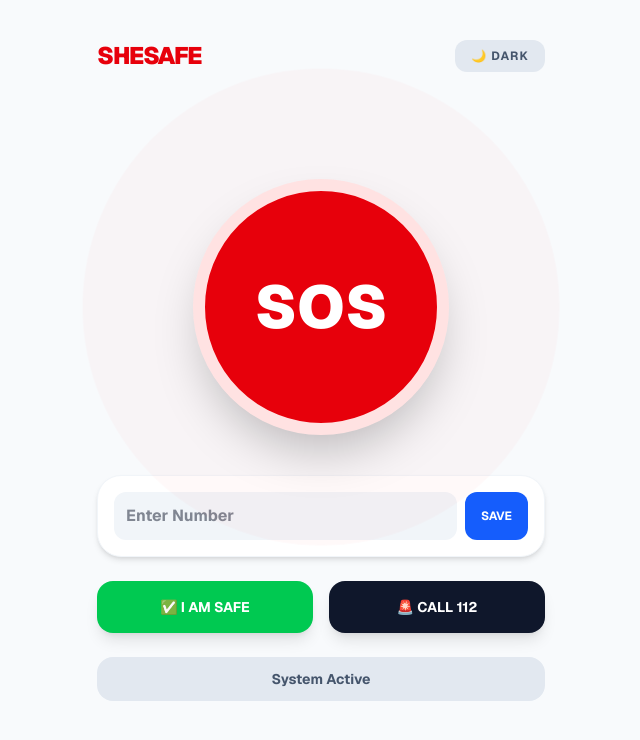
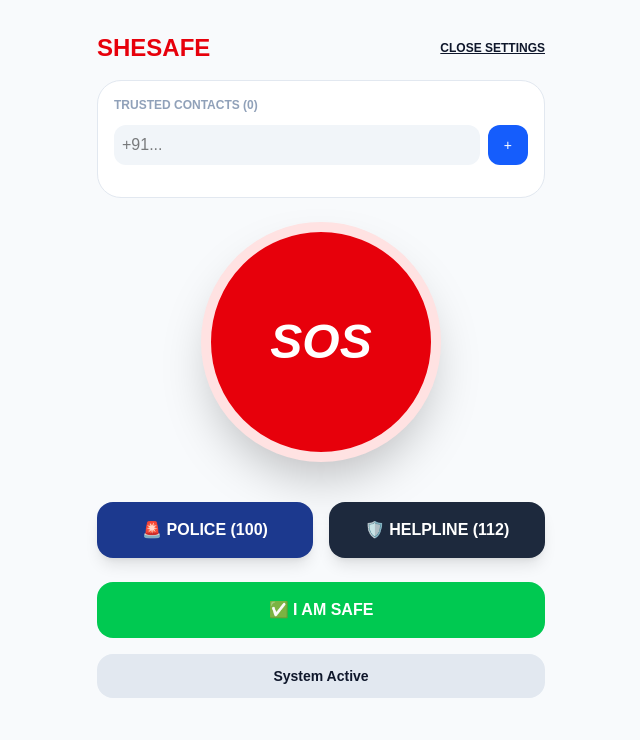
Before and after one commit to Poojakamblee/women-safety-site, a Next.js app: page / in a window 1280 px wide. Both pictures are taken after a click on the button "SOS". Shown: the top 740 px of the page, without its empty margins (319-959 px from the left). Built offline with nearby package versions, Linux system fonts and the light colour scheme.

Commit message:
feat: added multi-contact support and police 100 button

```diff
--- a/app/page.tsx
+++ b/app/page.tsx
@@ -9,54 +9,48 @@ export default function WomenSafetyApp() {
   const [location, setLocation] = useState<{lat: number, lng: number} | null>(null);
   const [battery, setBattery] = useState<number | null>(null);
   const [userId] = useState(() => "User-" + Math.floor(1000 + Math.random() * 9000));
-  const [trustedNumber, setTrustedNumber] = useState("");
-  const [showInput, setShowInput] = useState(false);
 
-  // DARK MODE STATE
+  // 1. MULTI-CONTACT STATE
+  const [contacts, setContacts] = useState<string[]>([]);
+  const [newContact, setNewContact] = useState("");
+  const [showSettings, setShowSettings] = useState(false);
   const [darkMode, setDarkMode] = useState(false);
 
-  // Load preferences (Contact & Theme)
   useEffect(() => {
-    const savedNumber = localStorage.getItem("shesafe_contact");
-    if (savedNumber) setTrustedNumber(savedNumber);
-
-    const savedTheme = localStorage.getItem("shesafe_theme");
-    if (savedTheme === "dark") setDarkMode(true);
+    const saved = localStorage.getItem("shesafe_contacts");
+    if (saved) setContacts(JSON.parse(saved));
+    if (localStorage.getItem("shesafe_theme") === "dark") setDarkMode(true);
   }, []);
 
-  // Toggle Theme Function
-  const toggleTheme = () => {
-    const newMode = !darkMode;
-    setDarkMode(newMode);
-    localStorage.setItem("shesafe_theme", newMode ? "dark" : "light");
+  const addContact = () => {
+    if (newContact && !contacts.includes(newContact)) {
+      const updated = [...contacts, newContact];
+      setContacts(updated);
+      localStorage.setItem("shesafe_contacts", JSON.stringify(updated));
+      setNewContact("");
+    }
   };
 
-  const saveContact = () => {
-    localStorage.setItem("shesafe_contact", trustedNumber);
-    setShowInput(false);
+  const removeContact = (num: string) => {
+    const updated = contacts.filter(c => c !== num);
+    setContacts(updated);
+    localStorage.setItem("shesafe_contacts", JSON.stringify(updated));
   };
 
-  useEffect(() => {
-    if ("getBattery" in navigator) {
-      (navigator as any).getBattery().then((bat: any) => {
-        setBattery(Math.round(bat.level * 100));
-      });
-    }
-  }, []);
-
   const triggerSOS = () => {
-    if (!trustedNumber) {
-      alert("Please add a trusted contact first!");
-      setShowInput(true);
+    if (contacts.length === 0) {
+      alert("Please add at least one contact!");
+      setShowSettings(true);
       return;
     }
-    setStatus("Fetching Location...");
+
     if (navigator.geolocation) {
       navigator.geolocation.getCurrentPosition((pos) => {
         const { latitude, longitude } = pos.coords;
         setLocation({ lat: latitude, lng: longitude });
-        setStatus("ALERT SENT!");
+        setStatus("SOS SENT TO ALL");
 
+        // Update Firebase
         set(ref(db, `alerts/${userId}`), {
           location: { lat: latitude, lng: longitude },
           status: "EMERGENCY",
@@ -65,97 +59,69 @@ export default function WomenSafetyApp() {
           userId: userId
         });
 
-        const mapLink = `http://maps.google.com/?q=${latitude},${longitude}`;
-        const message = `🚨 SOS! I need help. My live location: ${mapLink}. Battery: ${battery}%`;
-        window.location.href = `sms:${trustedNumber}?body=${encodeURIComponent(message)}`;
+        // SMS Logic for Multiple Numbers
+        const mapLink = `https://www.google.com/maps?q=${latitude},${longitude}`;
+        const message = encodeURIComponent(`🚨 SOS! Help me. Location: ${mapLink}`);
+
+        // On mobile, joining with commas triggers a group text or multi-send
+        const numbers = contacts.join(",");
+        window.location.href = `sms:${numbers}?body=${message}`;
       });
     }
   };
 
-  const clearSOS = () => {
-    set(ref(db, `alerts/${userId}`), null);
-    setStatus("System Active - Safe");
-    setLocation(null);
-  };
-
   return (
-    // Dynamic background and text colors based on darkMode state
-    <main className={`min-h-screen transition-colors duration-500 flex flex-col items-center p-4 font-sans
-      ${darkMode ? 'bg-slate-950 text-white' : 'bg-slate-50 text-slate-900'}`}>
+    <main className={`min-h-screen p-4 transition-colors duration-500 ${darkMode ? 'bg-slate-950 text-white' : 'bg-slate-50 text-slate-900'}`}>
 
       {/* Header */}
-      <div className="w-full max-w-md flex justify-between items-center py-6">
-        <h1 className={`text-2xl font-black tracking-tighter ${darkMode ? 'text-red-500' : 'text-red-600'}`}>SHESAFE</h1>
-
-        {/* THEME TOGGLE BUTTON */}
-        <button
-          onClick={toggleTheme}
-          className={`px-4 py-2 rounded-xl text-xs font-bold uppercase tracking-widest transition-all
-            ${darkMode ? 'bg-slate-800 text-yellow-400' : 'bg-slate-200 text-slate-600'}`}
-        >
-          {darkMode ? '☀️ Light' : '🌙 Dark'}
+      <div className="max-w-md mx-auto flex justify-between py-4">
+        <h1 className="text-2xl font-black text-red-600">SHESAFE</h1>
+        <button onClick={() => setShowSettings(!showSettings)} className="text-xs font-bold uppercase underline">
+          {showSettings ? "Close Settings" : "Manage Contacts"}
         </button>
       </div>
 
-      <div className="flex-1 flex flex-col items-center justify-center w-full max-w-md">
+      <div className="max-w-md mx-auto flex flex-col items-center">
+
+        {/* SETTINGS PANEL */}
+        {showSettings && (
+          <div className={`w-full p-4 rounded-3xl mb-6 border ${darkMode ? 'bg-slate-900 border-slate-800' : 'bg-white border-slate-200'}`}>
+            <h2 className="text-xs font-bold uppercase mb-3 text-slate-400">Trusted Contacts ({contacts.length})</h2>
+            <div className="flex gap-2 mb-4">
+              <input
+                type="tel" value={newContact} onChange={(e) => setNewContact(e.target.value)}
+                placeholder="+91..." className="flex-1 p-2 rounded-xl bg-slate-100 text-black outline-none"
+              />
+              <button onClick={addContact} className="bg-blue-600 text-white px-4 rounded-xl text-sm">+</button>
+            </div>
+            <div className="space-y-2">
+              {contacts.map(num => (
+                <div key={num} className="flex justify-between items-center bg-slate-100 p-2 rounded-lg text-black text-sm">
+                  <span>{num}</span>
+                  <button onClick={() => removeContact(num)} className="text-red-500 font-bold">X</button>
+                </div>
+              ))}
+            </div>
+          </div>
+        )}
+
         {/* SOS BUTTON */}
-        <div className="relative mb-10">
-          <div className="absolute inset-0 bg-red-500 rounded-full animate-ping opacity-20"></div>
-          <button
-            onClick={triggerSOS}
-            className={`relative w-64 h-64 rounded-full border-[12px] shadow-2xl active:scale-95 transition-all flex items-center justify-center
-              ${darkMode ? 'bg-red-700 border-slate-800' : 'bg-red-600 border-red-100'}`}
-          >
-            <span className="text-white text-6xl font-black">SOS</span>
-          </button>
+        <button onClick={triggerSOS} className="w-60 h-60 bg-red-600 rounded-full shadow-2xl active:scale-90 transition-all border-[10px] border-red-100 flex items-center justify-center mb-10">
+          <span className="text-white text-5xl font-black italic">SOS</span>
+        </button>
+
+        {/* EMERGENCY ACTIONS */}
+        <div className="w-full grid grid-cols-2 gap-4 mb-6">
+          <a href="tel:100" className="bg-blue-900 text-white py-4 rounded-2xl font-black text-center shadow-lg">🚨 POLICE (100)</a>
+          <a href="tel:112" className="bg-slate-800 text-white py-4 rounded-2xl font-black text-center shadow-lg">🛡️ HELPLINE (112)</a>
         </div>
 
-        {/* TRUSTED CONTACT AREA */}
-        <div className={`w-full p-4 rounded-3xl shadow-md border mb-6 transition-colors
-          ${darkMode ? 'bg-slate-900 border-slate-800' : 'bg-white border-slate-100'}`}>
-          {!showInput ? (
-            <div className="flex justify-between items-center">
-              <div>
-                <p className="text-[10px] text-slate-500 font-bold uppercase tracking-widest">Target Contact:</p>
-                <p className="font-bold">{trustedNumber || "No Number Set"}</p>
-              </div>
-              <button onClick={() => setShowInput(true)} className="text-blue-500 text-xs font-bold uppercase">Edit</button>
-            </div>
-          ) : (
-            <div className="flex gap-2">
-              <input
-                type="tel"
-                placeholder="Enter Number"
-                value={trustedNumber}
-                onChange={(e) => setTrustedNumber(e.target.value)}
-                className={`flex-1 p-3 rounded-xl font-bold outline-none ${darkMode ? 'bg-slate-800 text-white' : 'bg-slate-100'}`}
-              />
-              <button onClick={saveContact} className="bg-blue-600 text-white px-4 py-2 rounded-xl text-xs font-bold uppercase">Save</button>
-            </div>
-          )}
-        </div>
+        <button onClick={() => set(ref(db, `alerts/${userId}`), null)} className="w-full bg-green-500 text-white py-4 rounded-2xl font-bold mb-4">
+          ✅ I AM SAFE
+        </button>
 
-        {/* EMERGENCY ACTION BUTTONS */}
-        <div className="w-full grid grid-cols-2 gap-4 mb-6">
-          <button
-            onClick={clearSOS}
-            className="bg-green-500 text-white py-4 rounded-2xl font-bold shadow-lg hover:bg-green-600 active:scale-95 transition-all text-sm uppercase"
-          >
-            ✅ I AM SAFE
-          </button>
-
-          <a
-            href="tel:112"
-            className={`py-4 rounded-2xl font-bold shadow-lg active:scale-95 transition-all text-sm uppercase flex items-center justify-center
-              ${darkMode ? 'bg-white text-black' : 'bg-slate-900 text-white'}`}
-          >
-            🚨 CALL 112
-          </a>
-        </div>
-
-        <div className={`w-full p-3 rounded-2xl text-center transition-colors
-          ${darkMode ? 'bg-slate-800 text-slate-300' : 'bg-slate-200 text-slate-600'}`}>
-          <p className="text-sm font-bold">{status}</p>
+        <div className={`w-full p-3 rounded-2xl text-center text-sm font-bold ${darkMode ? 'bg-slate-800' : 'bg-slate-200'}`}>
+          {status}
         </div>
       </div>
     </main>
```
